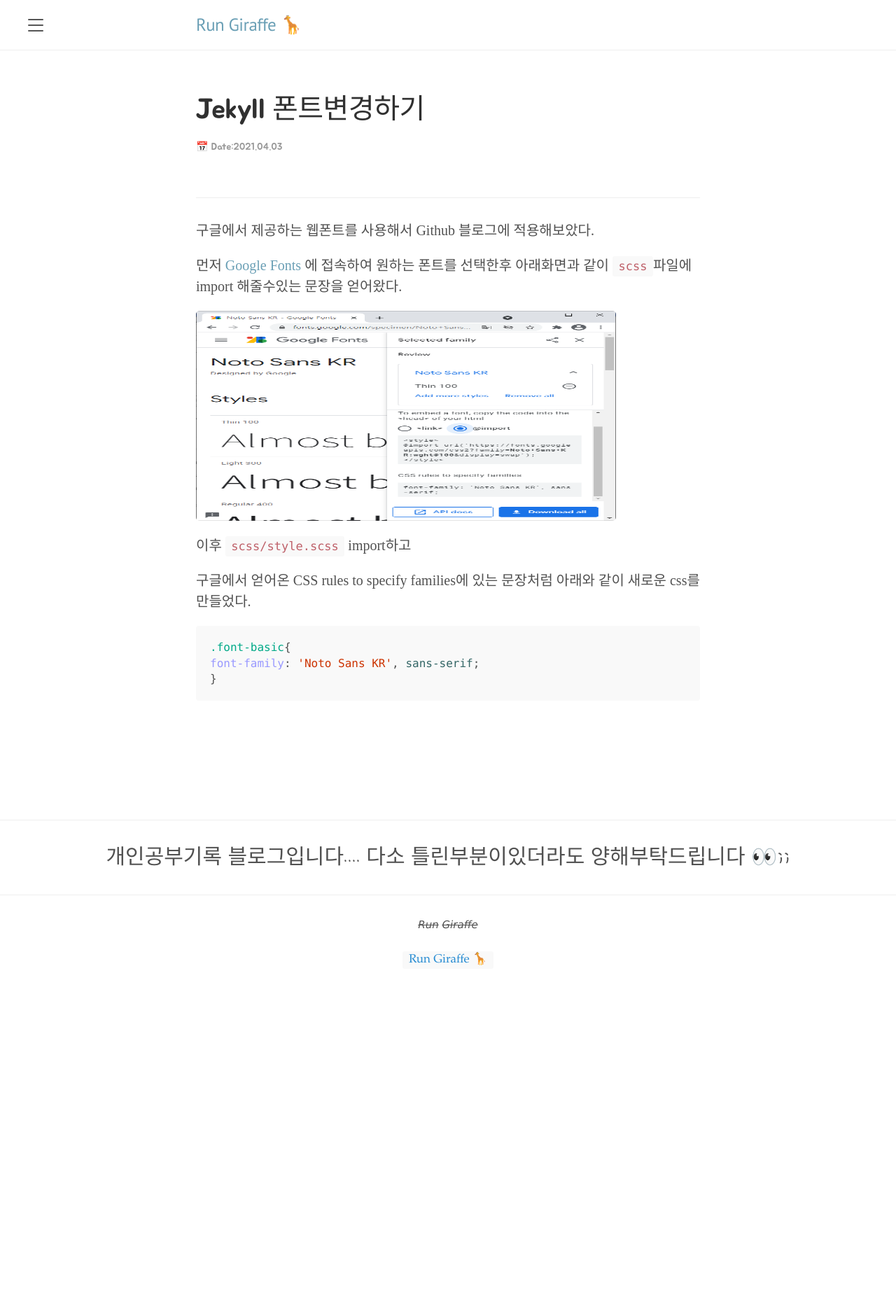
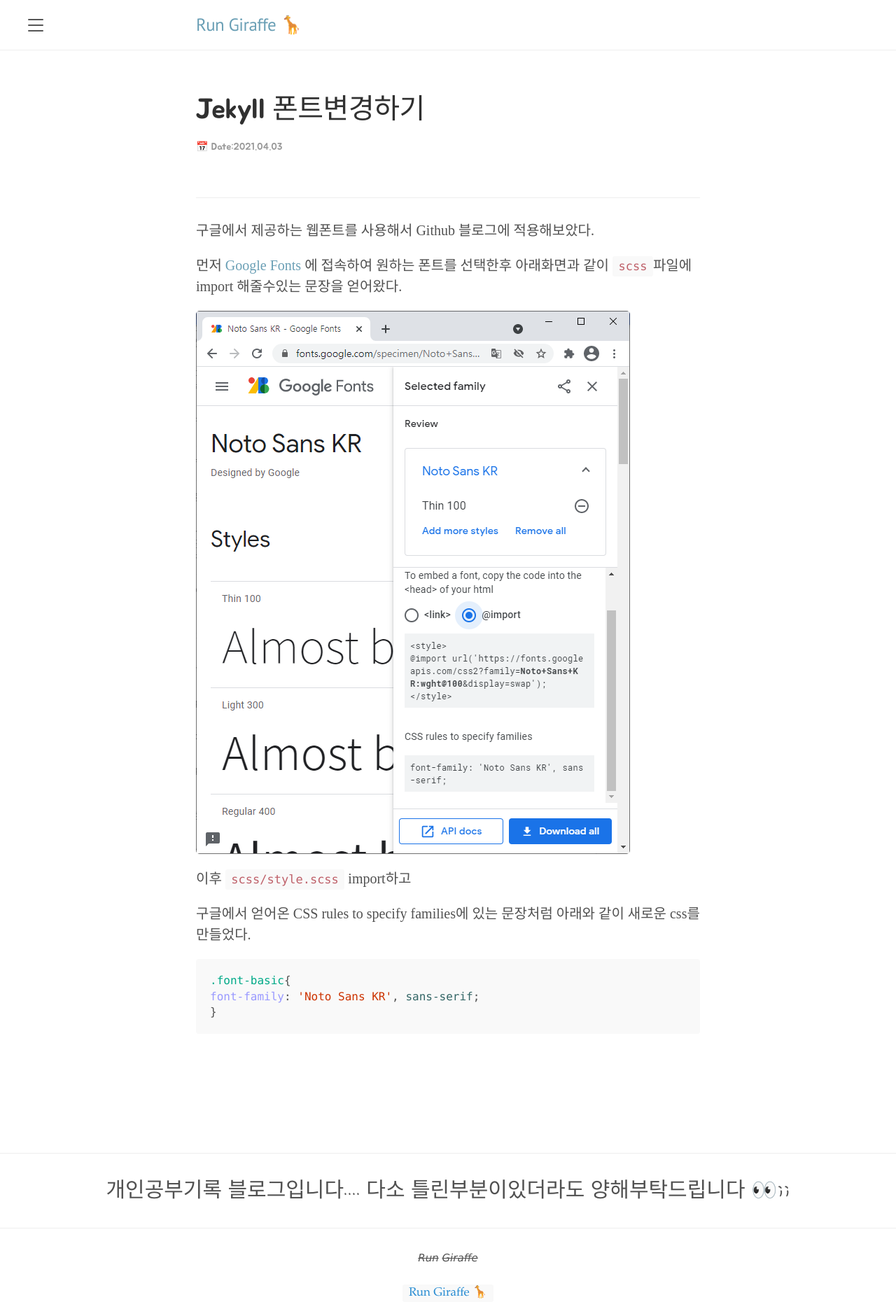
Before and after one commit to froggy0m0/froggy0m0.github.io, a Jekyll site: the page built from _posts/GitHubPage/2021-04-03-jekyll_font_setting.md, in a window 1280 px wide. Shown: the whole page at 70% size. Built offline with Jekyll 4.4.1, drawn with Linux system fonts in a browser that asks for light colours; before the commit the page ends 1404 px from its top, so only the background shows below that.

Commit message:
Update 2021-04-03-jekyll_font_setting.md

```diff
--- a/_posts/GitHubPage/2021-04-03-jekyll_font_setting.md
+++ b/_posts/GitHubPage/2021-04-03-jekyll_font_setting.md
@@ -14,7 +14,7 @@
 
 먼저 [Google Fonts](https://fonts.google.com/) 에 접속하여 원하는 폰트를 선택한후 아래화면과 같이 `scss`파일에 import 해줄수있는 문장을 얻어왔다.
 
-<img src="https://run-giraffe.github.io/assets/img/GitHubPage/2021-04-03-jekyll_font_setting-1.png" width="600" height="300">
+<img src="https://run-giraffe.github.io/assets/img/GitHubPage/2021-04-03-jekyll_font_setting-1.png">
 
 이후 `scss/style.scss` import하고
 
```
